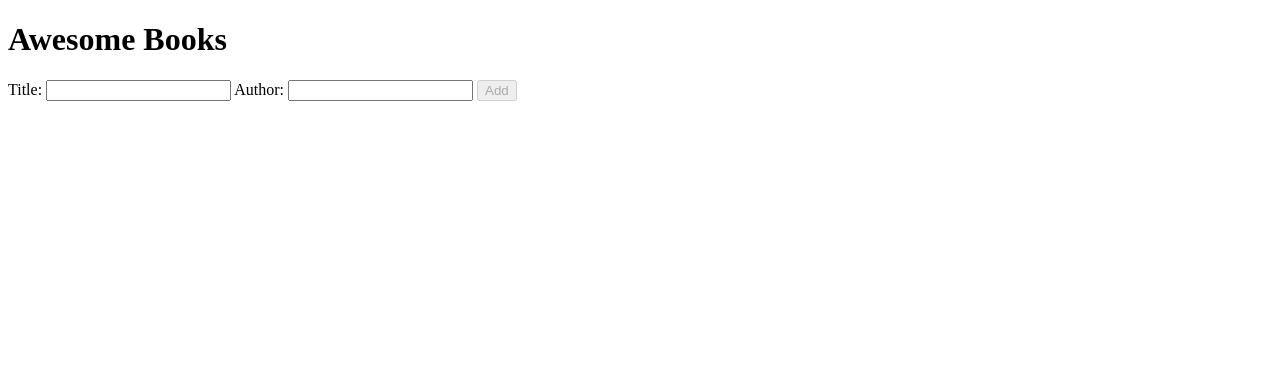
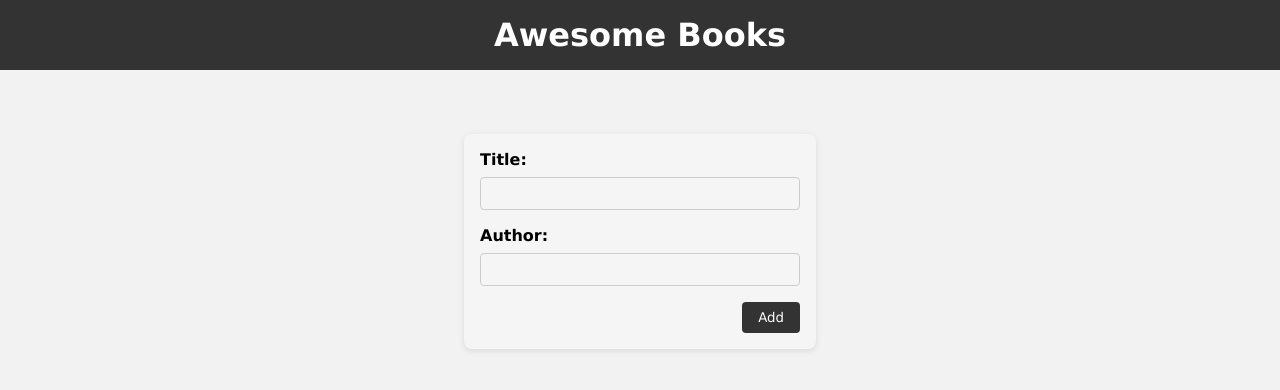
Before and after one commit to ALPANNA-GH/awesome-books, a plain HTML site: page index.html in a window 1280 px wide. Drawn offline with Linux system fonts and the light colour scheme.

Commit message:
Add styles for page

```diff
--- a/style/main.css
+++ b/style/main.css
@@ -1,3 +1,101 @@
-.hidden {
-  display: none;
+body,
+h1,
+p,
+button {
+  margin: 0;
+  padding: 0;
+  font-family: Verdana, Geneva, Tahoma, sans-serif;
+  box-sizing: border-box;
 }
+
+body {
+  background-color: #f2f2f2;
+}
+
+header {
+  background-color: #333;
+  color: #fff;
+  text-align: center;
+  padding: 1rem 0;
+}
+
+.container {
+  max-width: 600px;
+  margin: 0 auto;
+  padding: 1rem;
+}
+
+#bookForm {
+  padding: 1rem;
+  width: 100%;
+  max-width: 20rem;
+  margin: 0 auto;
+}
+
+form {
+  display: flex;
+  flex-direction: column;
+  gap: 1rem;
+  width: 100%;
+  max-width: 400px;
+  padding: 2rem;
+  background-color: #f5f5f5;
+  border-radius: 8px;
+  box-shadow: 0 2px 6px rgba(0, 0, 0, 0.1);
+  transition: all 0.3s ease;
+}
+
+label {
+  font-weight: bold;
+  display: flex;
+  flex-direction: column;
+  gap: 0.5rem;
+}
+
+input[type="text"] {
+  padding: 0.5rem;
+  border: 1px solid #ccc;
+  border-radius: 4px;
+  background-color: #f5f5f5;
+}
+
+button {
+  padding: 0.5rem 1rem;
+  background-color: #333;
+  color: #fff;
+  border: none;
+  border-radius: 4px;
+  cursor: pointer;
+  margin-left: auto;
+}
+
+button:hover {
+  background-color: #555;
+}
+
+#bookList {
+  padding: 1rem;
+  margin-bottom: 2rem;
+}
+
+.book-card {
+  background-color: #e3e3e3;
+  padding: 1rem;
+  border: 1px solid #ccc;
+  border-radius: 4px;
+  margin-bottom: 0.5rem;
+  display: flex;
+  align-items: center;
+}
+
+.book-card:nth-child(even) {
+  background-color: #c9c9c9;
+}
+
+.book-card p {
+  margin: 0;
+}
+
+.book-by {
+  margin: 0 0.5rem;
+}
```
